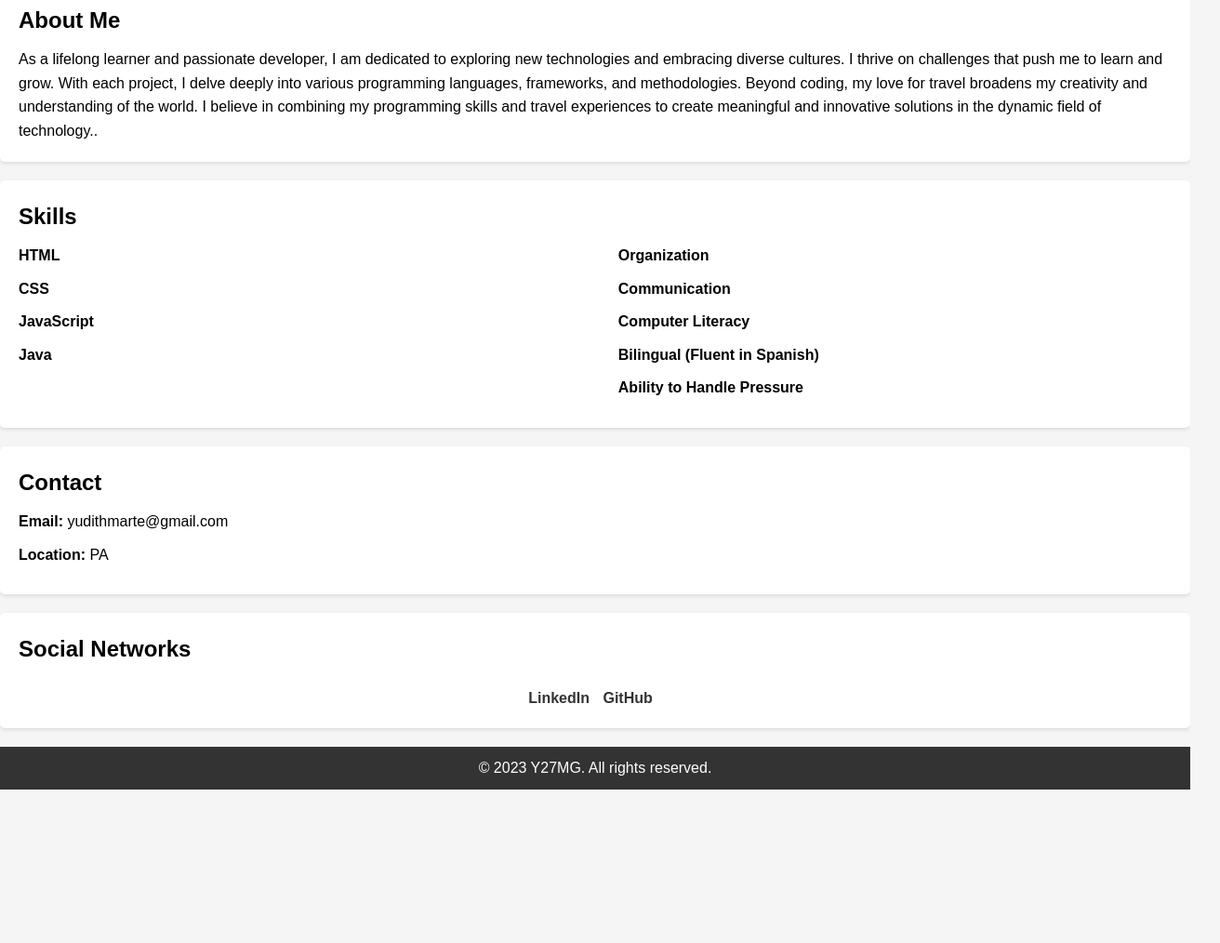
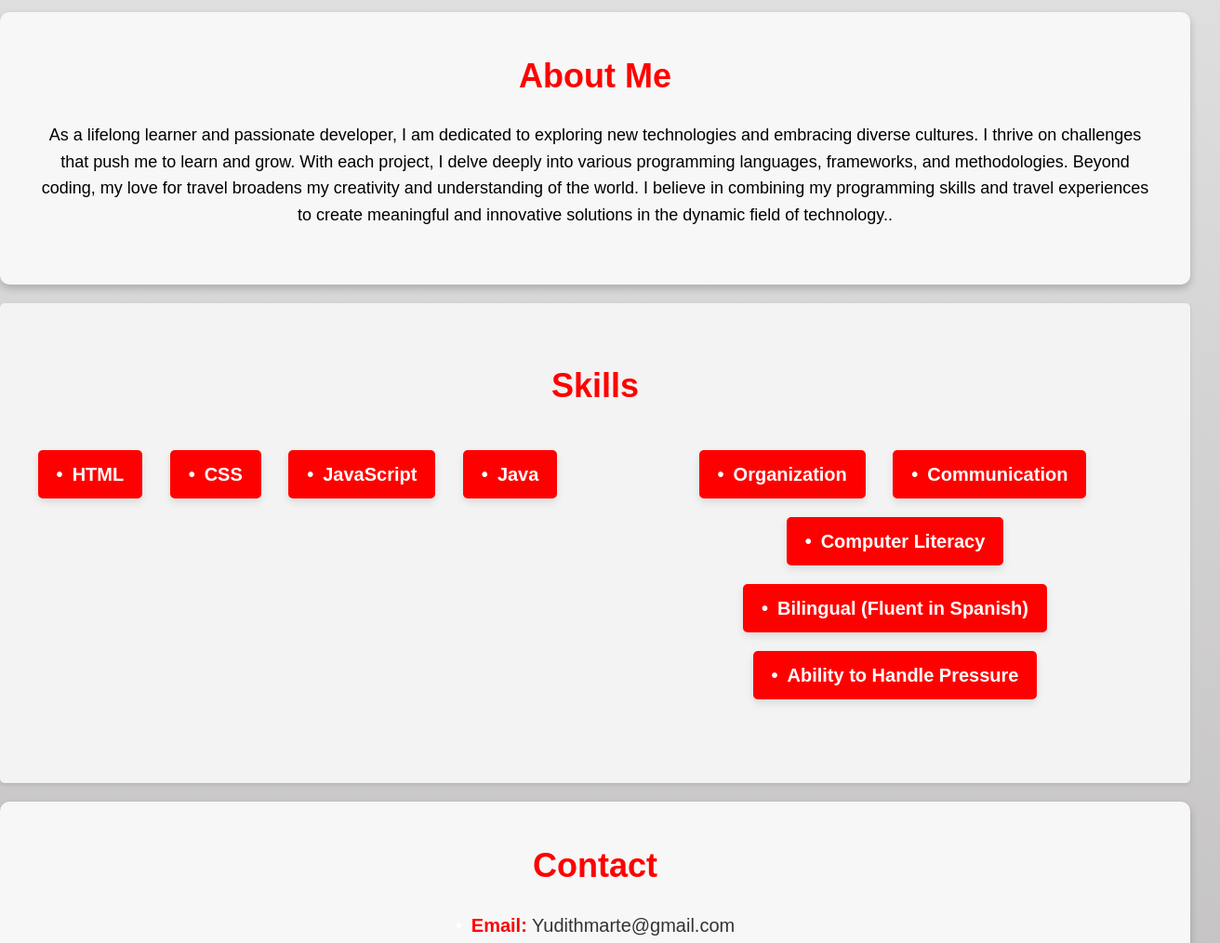
Before and after one commit to Y27MG/Y27MG-Portfolio, a plain HTML site: page index.html in a window 1280 px wide. Shown: the part 878-1892 px from the top of the page at 93% size, 1312 px wide, since content can reach past the window. Before the commit the page ends 1727 px from the top, so only its background shows below. Drawn offline with Linux system fonts and the light colour scheme.

Commit message:
CSS renovation :P

```diff
--- a/index.html
+++ b/index.html
@@ -60,7 +60,7 @@
     <section class="contact" id="contact">
         <h2>Contact</h2>
         <ul>
-            <li><strong>Email:</strong> yudithmarte@gmail.com</li>
+            <li><strong>Email:</strong> Yudithmarte@gmail.com</li>
             <li><strong>Location:</strong> PA</li>
         </ul>
     </section>
@@ -75,6 +75,7 @@
 
 
 
+
     <footer>
         <p>&copy; 2023 Y27MG. All rights reserved.</p>
     </footer>
--- a/styles.css
+++ b/styles.css
@@ -1,14 +1,85 @@
+:root {
+  --primary-color: #8a1010;
+  --text-color: #fff;
+  --hover-color: #ffcc33;
+  --background-color: #f7f7f7;
+  --shadow-color: rgba(0, 0, 0, 0.2);
+}
+
 /* Reset some default styles */
 body, h1, h2, h3, p, ul, li {
     margin: 0;
     padding: 0;
   }
 
+  h1, h2, h3 {
+    font-family: 'ariel', sans-serif;
+    composes: header-text;
+  }
+
+
+  /* Creative Styling for Your Header */
+header {
+  background-color: var(--primary-color);
+  padding: 20px 0;
+  text-align: center;
+  color: var(--text-color);
+  box-shadow: 0 4px 8px var(--shadow-color);
+}
+
+.navigation {
+  display: flex;
+  justify-content: space-around;
+  align-items: center;
+}
+
+.menu {
+  list-style: none;
+  padding: 0;
+  margin: 0;
+}
+
+.menu li {
+  display: inline;
+  margin: 0 20px;
+}
+
+.menu a {
+  text-decoration: none;
+  color: #fff;
+  font-size: 20px;
+  transition: color 0.3s;
+}
+
+
+.menu a:hover {
+  color: var(--hover-color);
+}
+
+h1 {
+  font-size: 36px;
+  color: #fff;
+  margin-top: 20px;
+}
+.header-text {
+  font-family: 'Arial', sans-serif;
+  font-size: 36px;
+  color: #fff;
+  margin-top: 20px;
+}
+
+/* Add a creative hover effect to the header */
+header:hover {
+  background-color: red;
+  transform: scale(1.05);
+  transition: background-color 0.3s, transform 0.3s;
+}
   /* Set some global styles */
   body {
     font-family: Arial, sans-serif;
     line-height: 1.6;
-    background-color: #f5f5f5;
+    /* background-color: #f5f5f5; */
+    background: linear-gradient(to bottom, #f5f5f5, #bdbbbb);
   }
 
   .container {
@@ -20,6 +91,10 @@ body, h1, h2, h3, p, ul, li {
   header {
     text-align: center;
     padding: 20px 0;
+    background-image: url(.photo);
+    background-attachment: fixed;
+    background-position: center;
+    background-size: cover;
   }
 
   h1 {
@@ -29,7 +104,7 @@ body, h1, h2, h3, p, ul, li {
   }
 
   .menu {
-    background-color: #333;
+    background-color: var(--primary-color);
     padding: 10px 0;
   }
 
@@ -46,17 +121,24 @@ body, h1, h2, h3, p, ul, li {
   }
 
   .menu li a:hover {
-    background-color: #d10c8c;
+    /* background-color: red; */
+  /* transition: background-color 0.3s ease; */
+  transition: transform 0.3s ease
   }
 
   .photo {
     text-align: center;
     margin: 20px 0;
+    height:auto;
   }
 
   .profile-photo {
-    max-width: 100%;
-    height: auto;
+    border: 2px solid red;
+    border-radius: 8px;
+    width: 0px;
+  }
+  .profile-photo:hover {
+    transform: scale(1.1);
   }
 
   .about, .contact, .skills, .social{
@@ -65,6 +147,45 @@ body, h1, h2, h3, p, ul, li {
     margin-bottom: 20px;
     border-radius: 5px;
     box-shadow: 0 2px 4px rgba(0, 0, 0, 0.1);
+  }
+  /* Creative Styling for Your About Me Section */
+.about {
+  background-color: #f7f7f7;
+  padding: 40px;
+  text-align: center;
+  border-radius: 10px;
+  box-shadow: 0 4px 8px rgba(0, 0, 0, 0.2);
+}
+
+.about h2 {
+  font-size: 36px;
+  color: red;
+  margin-bottom: 20px;
+}
+
+.about p {
+  font-size: 18px;
+  line-height: 1.6;
+  color: black;
+  margin-bottom: 20px;
+}
+
+/* Add a creative hover effect to the section */
+.about:hover {
+  background-color: rgba(172, 166, 166, 0.158)0.473;
+  color: #fff;
+  transform: scale(1.05);
+  transition: background-color 0.3s, color 0.3s, transform 0.3s;
+}
+
+  ul {
+    list-style: none;
+  }
+
+  ul li::before {
+    content: "\2022"; /* Use a custom character or image */
+    margin-right: 10px;
+    color: rgb(255, 255, 255);
   }
 
   h2 {
@@ -99,6 +220,67 @@ body, h1, h2, h3, p, ul, li {
     margin-bottom: 10px;
     font-weight: bold;
   }
+  /* Creative Styling for Your Skills Section */
+.skills {
+  background-color: #f3f3f3;
+  padding: 60px 0;
+  text-align: center;
+}
+
+.skills h2 {
+  font-size: 36px;
+  color: red;
+  margin-bottom: 30px;
+}
+
+.skills-container {
+  display: flex;
+  justify-content: space-around;
+  flex-wrap: wrap;
+  margin: 20px 0;
+}
+
+.skills-list, .other-skills-list {
+  list-style: none;
+  padding: 0;
+  margin: 0;
+}
+
+.skills-list li, .other-skills-list li {
+  font-size: 20px;
+  margin: 10px;
+  padding: 10px 20px;
+  background-color: red;
+  color: #fff;
+  border-radius: 5px;
+  display: inline-block;
+  cursor: pointer;
+  transition: background-color 0.3s, transform 0.3s, color 0.3s;
+}
+
+.skills-list li:hover, .other-skills-list li:hover {
+  background-color: orange;
+  color: #fff;
+  transform: scale(1.05);
+}
+
+/* Add some spacing between the skills */
+.skills-list li + li, .other-skills-list li + li {
+  margin-left: 15px;
+}
+
+/* Add a slight box shadow to the skills */
+.skills-list li, .other-skills-list li {
+  box-shadow: 0 4px 8px rgba(0, 0, 0, 0.1);
+}
+
+  .social a {
+    transition: color 0.3s ease;
+  }
+
+  .social a:hover {
+    color: red;
+  }
 
   .network-links {
     text-align: center;
@@ -111,17 +293,26 @@ body, h1, h2, h3, p, ul, li {
     text-decoration: none;
     margin-right: 10px;
     font-weight: bold;
+
+    transform: translateY(20px);
+    transition: opacity 0.5s ease, transform 0.5s ease;
   }
 
   .network-links a:hover {
     color: #555;
   }
 
+  .network-links a:in-viewport {
+    opacity: 1;
+    transform: translateY(0);
+  }
+
   footer {
     text-align: center;
     margin-top: 20px;
     padding: 10px 0;
-    background-color: #333333;
+    background: linear-gradient(to bottom, #333333, #111111);
+    font-weight: bold;
     color: #fff;
   }
   .profile-photo {
@@ -130,5 +321,93 @@ body, h1, h2, h3, p, ul, li {
     width: auto;
     height: auto;
     border-radius: 50%;
-    box-shadow: 0 2px 4px rgba(0, 0, 0, 0.2);
+    box-shadow: 0 4px 8px rgba(23, 156, 186, 0.4);
+    transform: rotate(7deg);
+    transition: transform 0.3s ease-in-out;
+    filter: grayscale(10%);
   }
+
+  .profile-photo:hover {
+    transform: rotate(-3deg) scale(1.05);
+    filter: grayscale(0);
+    border: 4px solid rgba(255, 165, 0, 0.8);
+    box-shadow: 0 8px 16px rgba(255, 165, 0, 0.4);
+  }
+  /* Creative Styling for Your Contact Section */
+.contact {
+  background-color: #f7f7f7;
+  padding: 40px;
+  text-align: center;
+  border-radius: 10px;
+  box-shadow: 0 4px 8px rgba(0, 0, 0, 0.2);
+}
+
+.contact h2 {
+  font-size: 36px;
+  color: red;
+  margin-bottom: 20px;
+}
+
+.contact ul {
+  list-style: none;
+  padding: 0;
+}
+
+.contact li {
+  font-size: 20px;
+  line-height: 1.6;
+  color: #333;
+  margin-bottom: 15px;
+}
+
+.contact li strong {
+  color: red;
+}
+
+/* Add a creative hover effect to the section */
+.contact:hover {
+  /* background-color: red; */
+  color: #fff;
+  transform: scale(1.05);
+  transition: background-color 0.3s, color 0.3s, transform 0.3s;
+}
+
+.social {
+  background-color: #8a1010;
+  padding: 40px;
+  text-align: center;
+  border-radius: 10px;
+  box-shadow: 0 4px 8px rgba(0, 0, 0, 0.2);
+}
+
+.social h2 {
+  font-size: 36px;
+  color: #fff;
+  margin-bottom: 20px;
+}
+
+.network-links {
+  display: flex;
+  justify-content: center;
+  align-items: center;
+  margin-top: 20px;
+}
+
+.network-links a {
+  font-size: 24px;
+  color: #fff;
+  text-decoration: none;
+  margin: 0 20px;
+  transition: color 0.3s;
+}
+
+.network-links a:hover {
+  color: #ffcc33;
+}
+
+/* Add a creative hover effect to the section */
+.social:hover {
+  background-color: red;
+  transform: scale(1.05);
+  transition: background-color 0.3s, transform 0.3s;
+}
```
